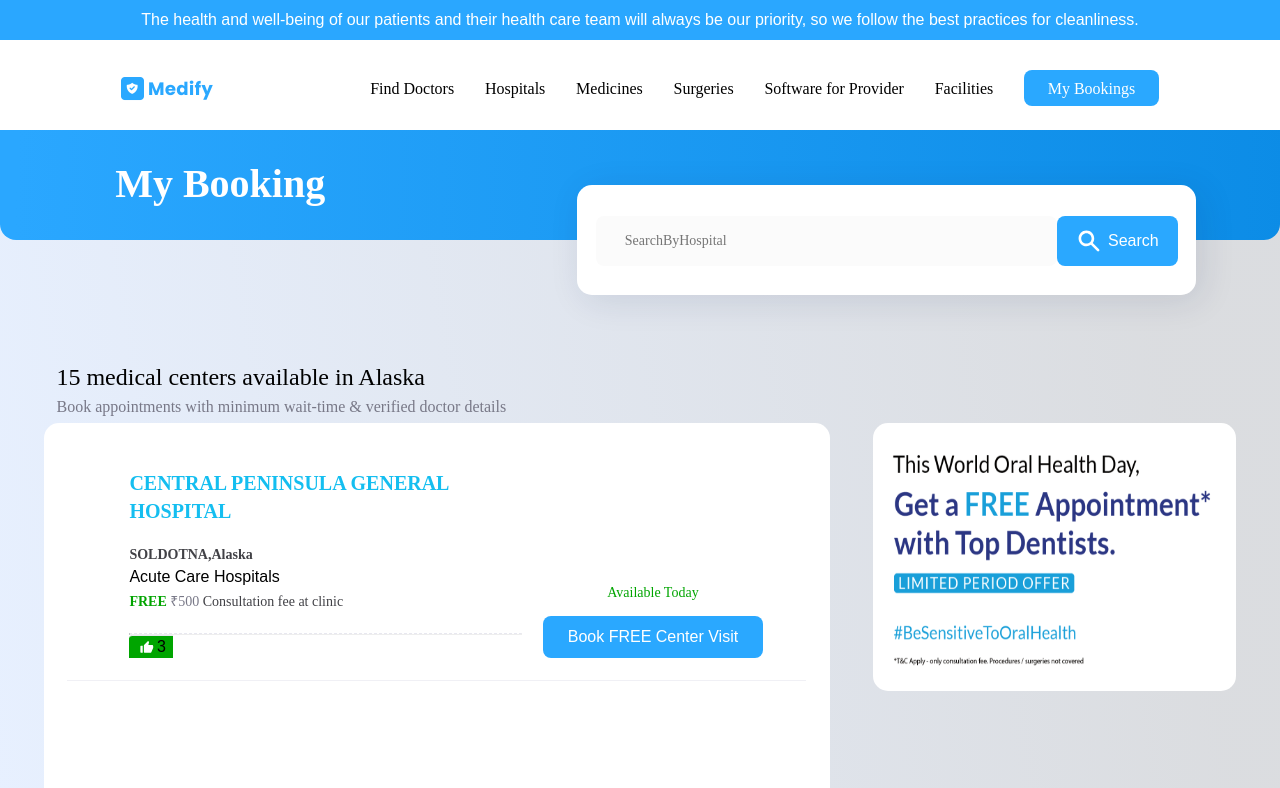
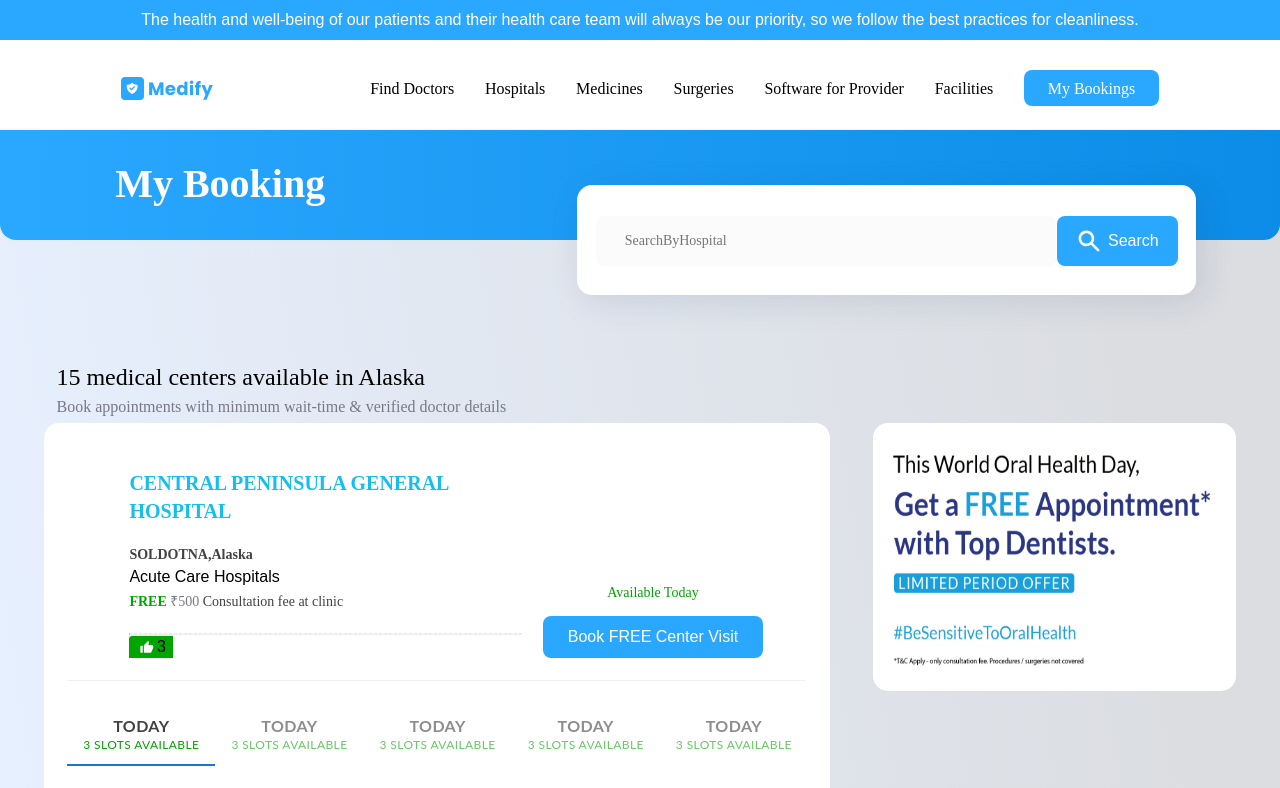
Before and after one commit to SagarGhadage/medify, a React (Create React App) app: page /MyBooking in a window 1280 px wide. Shown: the top 788 px of the page. Built offline with nearby package versions, Linux system fonts and the light colour scheme; some icons are missing.

Commit message:
tab modified

```diff
--- a/src/Components/Tab/Tab.css
+++ b/src/Components/Tab/Tab.css
@@ -10,18 +10,18 @@
   opacity: 0.5 !important;
 }
 .tabs div span,.MuiTabs-indicator{
-  background-color: #fff;
+  /* background-color: #fff; */
 }
 .tabH {
   font-family: Lato;
   font-size: 16px;
   font-weight: 700;
   line-height: 22.4px;
-  text-align: center;
+  text-align: center;z-index: 1;
   color: #414146;
 }
 .tabH::content{
-  opacity: 1;
+  opacity: 1;z-index: 1;
 }
 .tabS {
   color: #01A400;
@@ -29,5 +29,5 @@
   font-size: 12px;
   font-weight: 400;
   line-height: 16.8px;
-  text-align: center;
+  text-align: center;z-index: 1;
 }
--- a/src/Components/Tab/Tab.jsx
+++ b/src/Components/Tab/Tab.jsx
@@ -64,13 +64,13 @@ export default function FullWidthTabs({ data=[],Component }) {
           // aria-label="scrollable auto tabs example"
         >
           {data.slots?.map((day,idx)=>
-          <Tab label={<TabData tabData={{ day: day.day, slots: `${day.slots} Slots Available` }}></TabData>} {...a11yProps(idx)}>hi</Tab>)
+          <Tab key={idx} label={<TabData tabData={{ day: day.day, slots: `${day.slots} Slots Available` }}></TabData>} {...a11yProps(idx)}></Tab>)
           }
         </Tabs>
       </AppBar>
       {data.slots?.map((day,idx)=>
-      <TabPanel value={value} index={idx} >
-        {Component(day)}
+      <TabPanel value={value} key={day?.date} index={idx} >
+        {Component(day,data)}
       </TabPanel>
       )}
 
```
